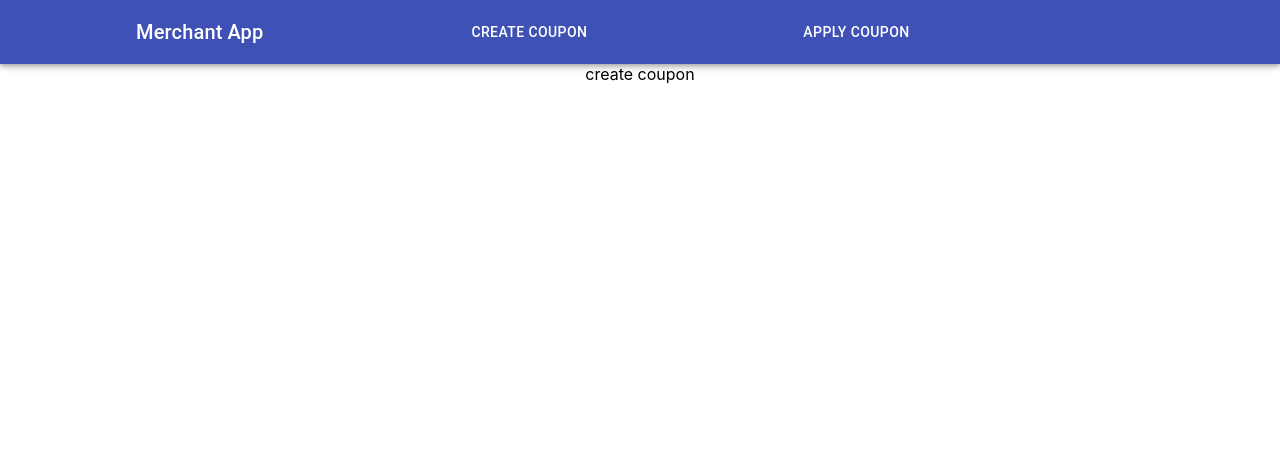
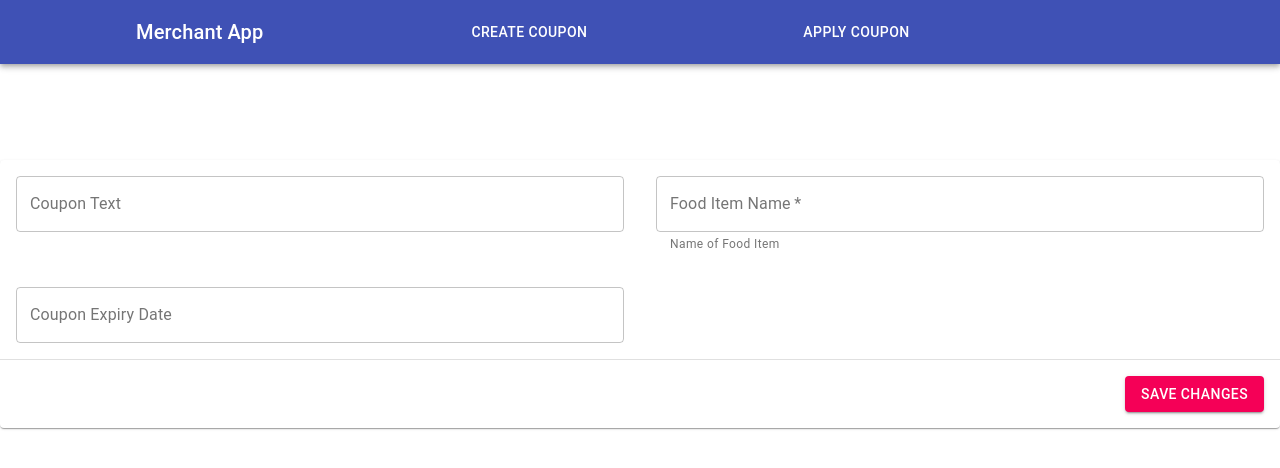
Before and after one commit to Salah856/Epicore-Full-Stack-task, a React (Create React App) app in the folder Merchant Web App/merchant-app/: page /create-coupon in a window 1280 px wide. Shown: the top 468 px of the page. Built offline with nearby package versions, Linux system fonts and the light colour scheme.

Commit message:
feat! added create coupon form in merchant web app

```diff
--- a/Merchant Web App/merchant-app/src/App.js
+++ b/Merchant Web App/merchant-app/src/App.js
@@ -9,6 +9,7 @@ import './App.css';
 import AppBar from './Navbar';
 import CreateCoupon from './components/CreateCoupon';
 import ApplyCoupon from './components/ApplyCoupon';
+import Box from '@material-ui/core/Box';
 
 function App() {
   return (
@@ -17,10 +18,14 @@ function App() {
         <AppBar/>
         <Switch>
           <Route path="/create-coupon">
-            <CreateCoupon />
+            <Box mt={12}>
+              <CreateCoupon />
+            </Box>
           </Route>
           <Route path="/apply-coupon">
-            <ApplyCoupon />
+            <Box mt={12}>
+              <ApplyCoupon />
+            </Box>
           </Route>
         </Switch>
       </Router>
--- a/Merchant Web App/merchant-app/src/components/CreateCoupon.js
+++ b/Merchant Web App/merchant-app/src/components/CreateCoupon.js
@@ -1,10 +1,178 @@
+import React from 'react';
+import clsx from 'clsx';
+import PropTypes from 'prop-types';
 
-export default function CreateCoupon(){
+import * as Yup from 'yup';
+import { Formik } from 'formik';
+import { useSnackbar } from 'notistack';
+
+import {
+  Box, Button, Card, CardContent,
+  Divider, FormHelperText,
+  Grid, TextField, makeStyles
+} from '@material-ui/core';
 
 
+const useStyles = makeStyles(() => ({
+  root: {}
+}));
 
-    return (
-        'create coupon'
-    )
+const CreateCoupon = ({ className, ...rest }) => {
 
-}
+    const classes = useStyles();
+    const { enqueueSnackbar } = useSnackbar();
+
+   return (
+    <Formik
+      enableReinitialize
+      initialValues={{
+        expiryDate:  '',
+        text: '',
+        foodItemName: '',
+        submit: null
+      }}
+      validationSchema={Yup.object().shape({
+        expiryDate: Yup.date().required(),
+        text: Yup.string().max(255),
+        foodItemName: Yup.string().max(255),
+      })}
+      onSubmit={async (values, {
+        resetForm,
+        setErrors,
+        setStatus,
+        setSubmitting
+      }) => {
+        try {
+
+            const coupon = {
+                foodItemName: values.foodItemName,
+                expiryDate: values.expiryDate,
+                text: values.text,
+                code: parseInt(Math.random().toFixed(8).split('.')[1])
+            }
+
+
+          resetForm();
+          setStatus({ success: true });
+          setSubmitting(false);
+
+          enqueueSnackbar('Coupon updated', {
+            variant: 'success'
+          });
+        } catch (err) {
+          console.error(err);
+          setStatus({ success: false });
+          setErrors({ submit: err.message });
+          setSubmitting(false);
+        }
+      }}
+    >
+      {({
+        errors,
+        handleBlur,
+        handleChange,
+        handleSubmit,
+        isSubmitting,
+        touched,
+        values
+      }) => (
+        <form onSubmit={handleSubmit}>
+          <Card
+            className={clsx(classes.root, className)}
+            {...rest}
+          >
+            <CardContent>
+              <Grid
+                container
+                spacing={4}
+              >
+                <Grid
+                  item
+                  md={6}
+                  xs={12}
+                >
+                  <TextField
+                    error={Boolean(touched.text && errors.text)}
+                    fullWidth
+                    helperText={touched.text && errors.text}
+                    label="Coupon Text"
+                    name="Coupon text"
+                    onBlur={handleBlur}
+                    onChange={handleChange}
+                    value={values.text}
+                    variant="outlined"
+                  />
+                </Grid>
+                <Grid
+                  item
+                  md={6}
+                  xs={12}
+                >
+                  <TextField
+                    error={Boolean(touched.foodItemName && errors.foodItemName)}
+                    fullWidth
+                    helperText={touched.foodItemName && errors.foodItemName ? errors.foodItemName : 'Name of Food Item'}
+                    label="Food Item Name"
+                    name="foodItemName"
+                    onBlur={handleBlur}
+                    onChange={handleChange}
+                    required
+                    type="email"
+                    value={values.foodItemName}
+                    variant="outlined"
+                  />
+                </Grid>
+                <Grid
+                  item
+                  md={6}
+                  xs={12}
+                >
+                  <TextField
+                    error={Boolean(touched.expiryDate && errors.expiryDate)}
+                    fullWidth
+                    helperText={touched.expiryDate && errors.expirtDate}
+                    label="Coupon Expiry Date"
+                    name="expiryDate"
+                    onBlur={handleBlur}
+                    onChange={handleChange}
+                    value={values.expiryDate}
+                    variant="outlined"
+                  />
+                </Grid>
+              </Grid>
+              {errors.submit && (
+                <Box mt={3}>
+                  <FormHelperText error>
+                    {errors.submit}
+                  </FormHelperText>
+                </Box>
+              )}
+            </CardContent>
+            <Divider />
+            <Box
+              p={2}
+              display="flex"
+              justifyContent="flex-end"
+            >
+              <Button
+                color="secondary"
+                disabled={isSubmitting}
+                type="submit"
+                variant="contained"
+              >
+                Save Changes
+              </Button>
+            </Box>
+          </Card>
+        </form>
+      )}
+    </Formik>
+  );
+};
+
+CreateCoupon.propTypes = {
+  className: PropTypes.string,
+  data: PropTypes.object.isRequired
+};
+
+export default CreateCoupon;
--- a/Merchant Web App/merchant-app/src/index.js
+++ b/Merchant Web App/merchant-app/src/index.js
@@ -3,10 +3,13 @@ import ReactDOM from 'react-dom';
 import './index.css';
 import App from './App';
 import reportWebVitals from './reportWebVitals';
+import { SnackbarProvider } from "notistack";
 
 ReactDOM.render(
   <React.StrictMode>
-    <App />
+    <SnackbarProvider>
+      <App />
+    </SnackbarProvider>
   </React.StrictMode>,
   document.getElementById('root')
 );
```
Also changed, not shown: Merchant Web App/merchant-app/package.json (+8 -1 lines), 1 other file (tests, documents, lock files or other folders).
